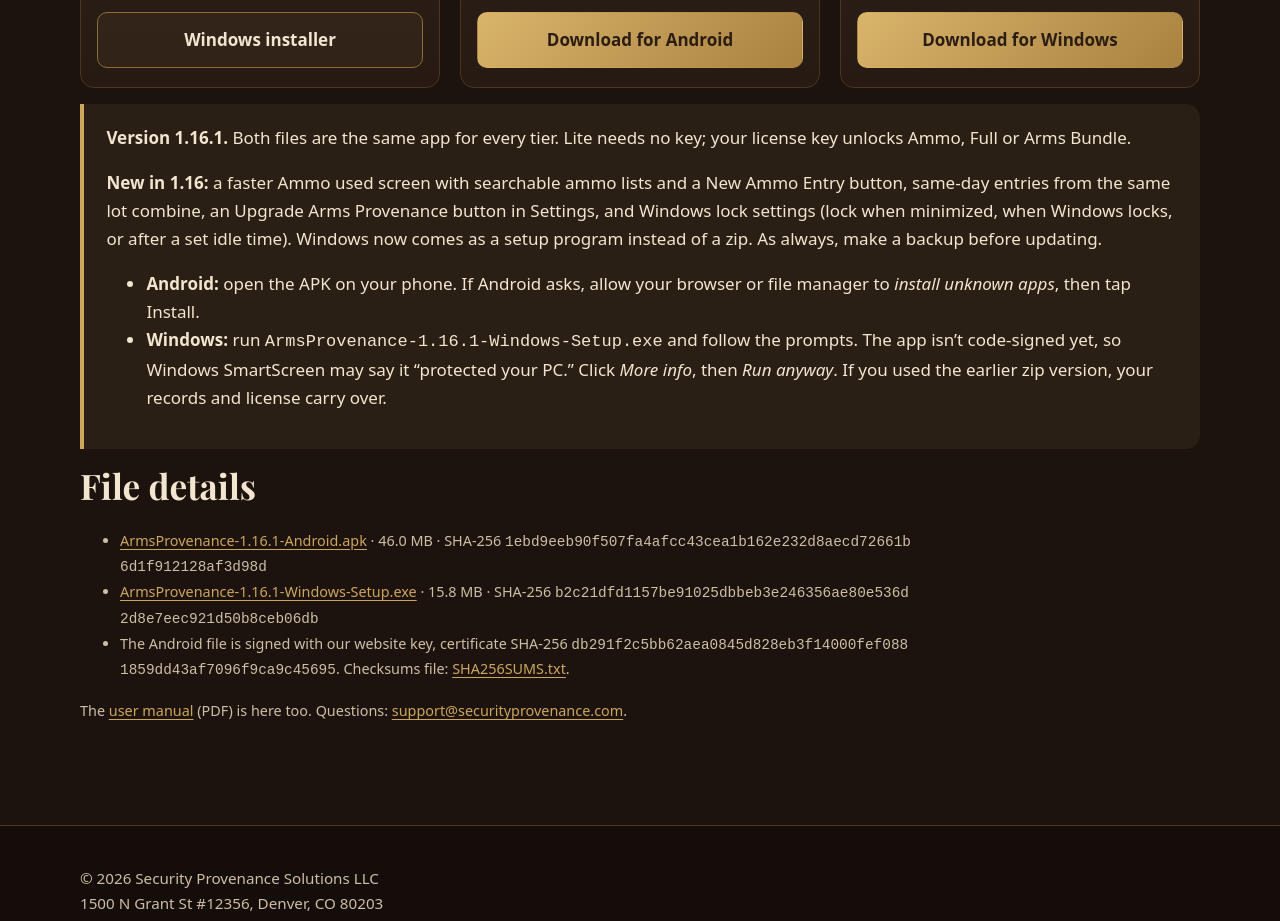
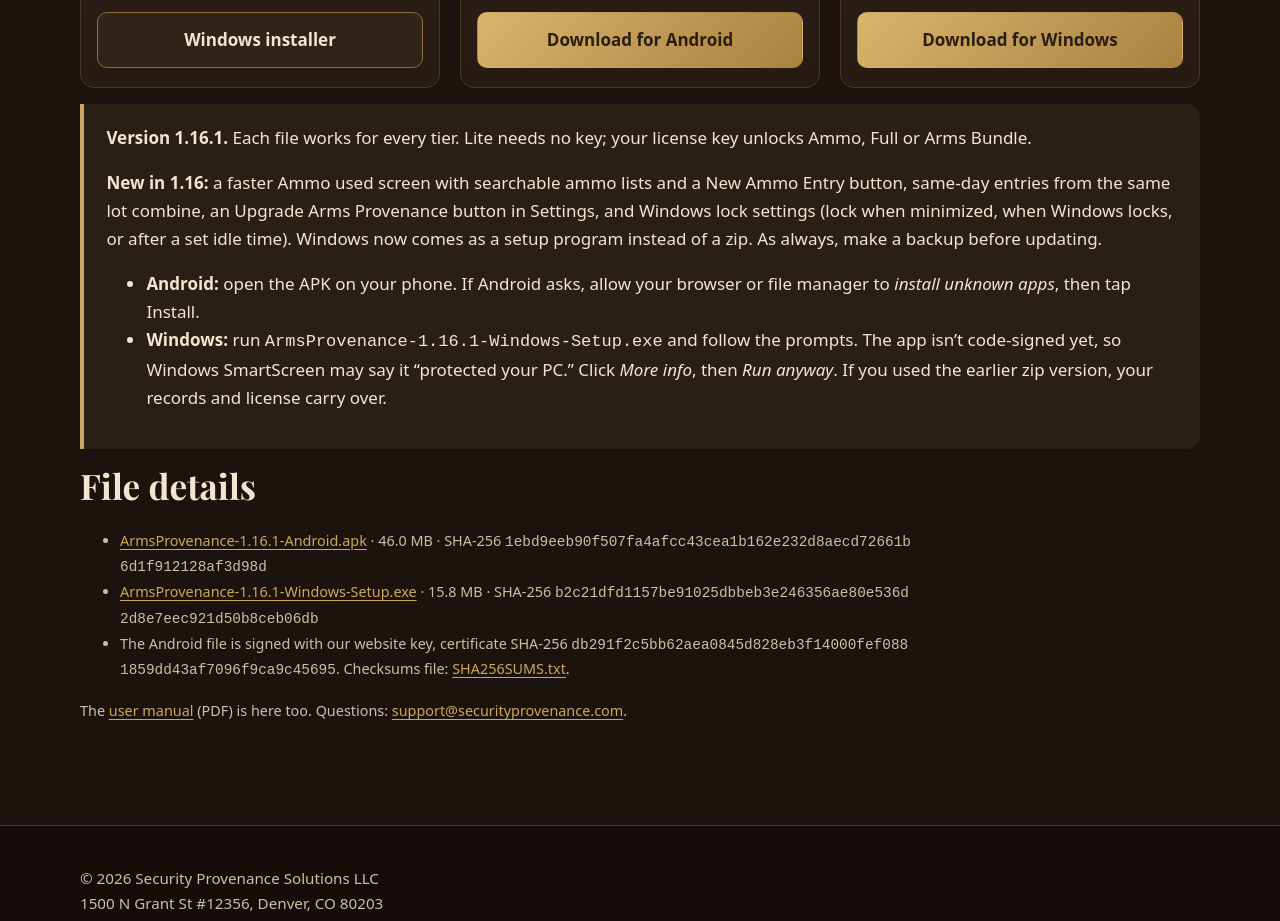
Before and after one commit to Kothmann13/armsprovenance.com, a plain HTML site: page downloads.html in a window 1280 px wide. Shown: the part 940-1861 px from the top of the page. Drawn offline with Linux system fonts and the light colour scheme.

Commit message:
Wording: each file works for every tier (Luna polish)
Replaces 'Both files are the same app for every tier.'

```diff
--- a/downloads.html
+++ b/downloads.html
@@ -80,7 +80,7 @@
       </article>
     </div>
     <div class="callout mt" role="note">
-      <p><strong>Version 1.16.1.</strong> Both files are the same app for every tier. Lite needs no key; your license key unlocks Ammo, Full or Arms Bundle.</p>
+      <p><strong>Version 1.16.1.</strong> Each file works for every tier. Lite needs no key; your license key unlocks Ammo, Full or Arms Bundle.</p>
       <p><strong>New in 1.16:</strong> a faster Ammo used screen with searchable ammo lists and a New Ammo Entry button, same-day entries from the same lot combine, an Upgrade Arms Provenance button in Settings, and Windows lock settings (lock when minimized, when Windows locks, or after a set idle time). Windows now comes as a setup program instead of a zip. As always, make a backup before updating.</p>
       <ul>
         <li><strong>Android:</strong> open the APK on your phone. If Android asks, allow your browser or file manager to <em>install unknown apps</em>, then tap Install.</li>
```
